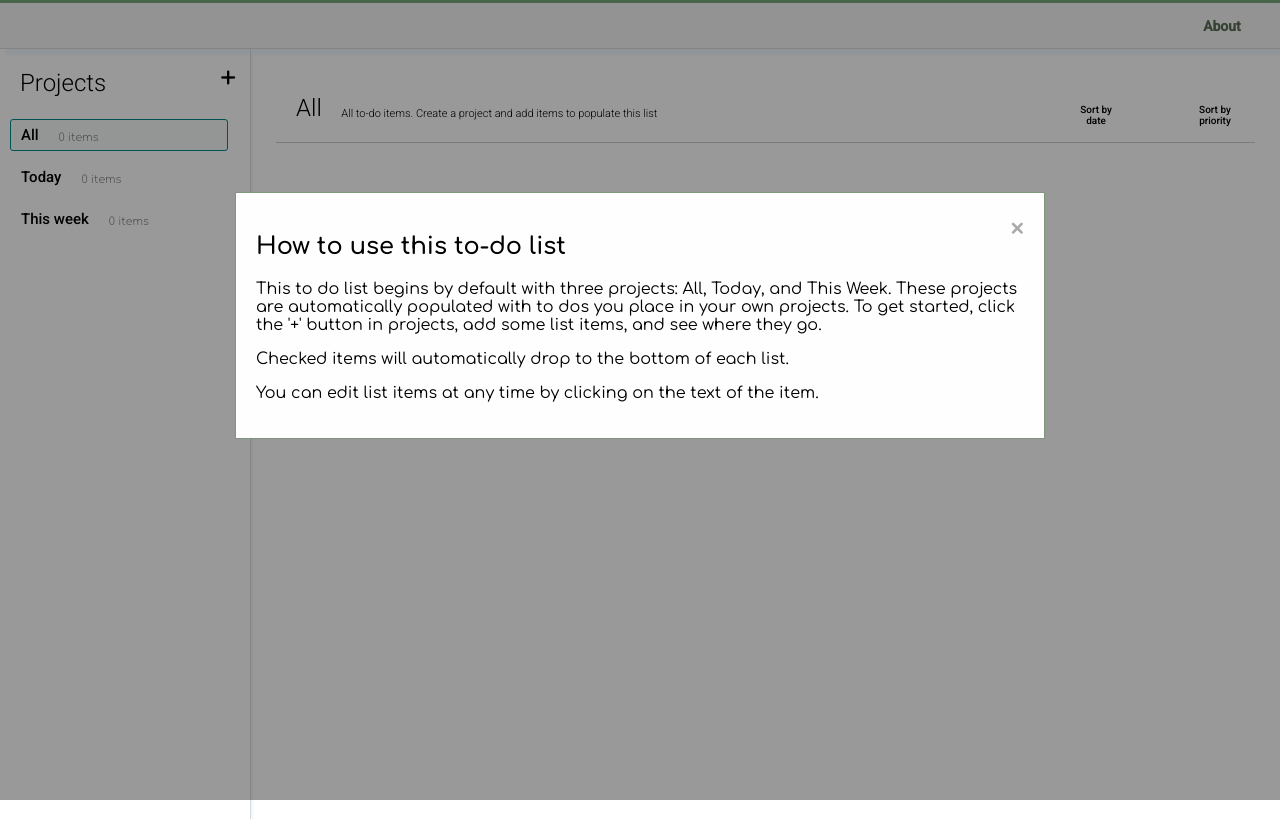
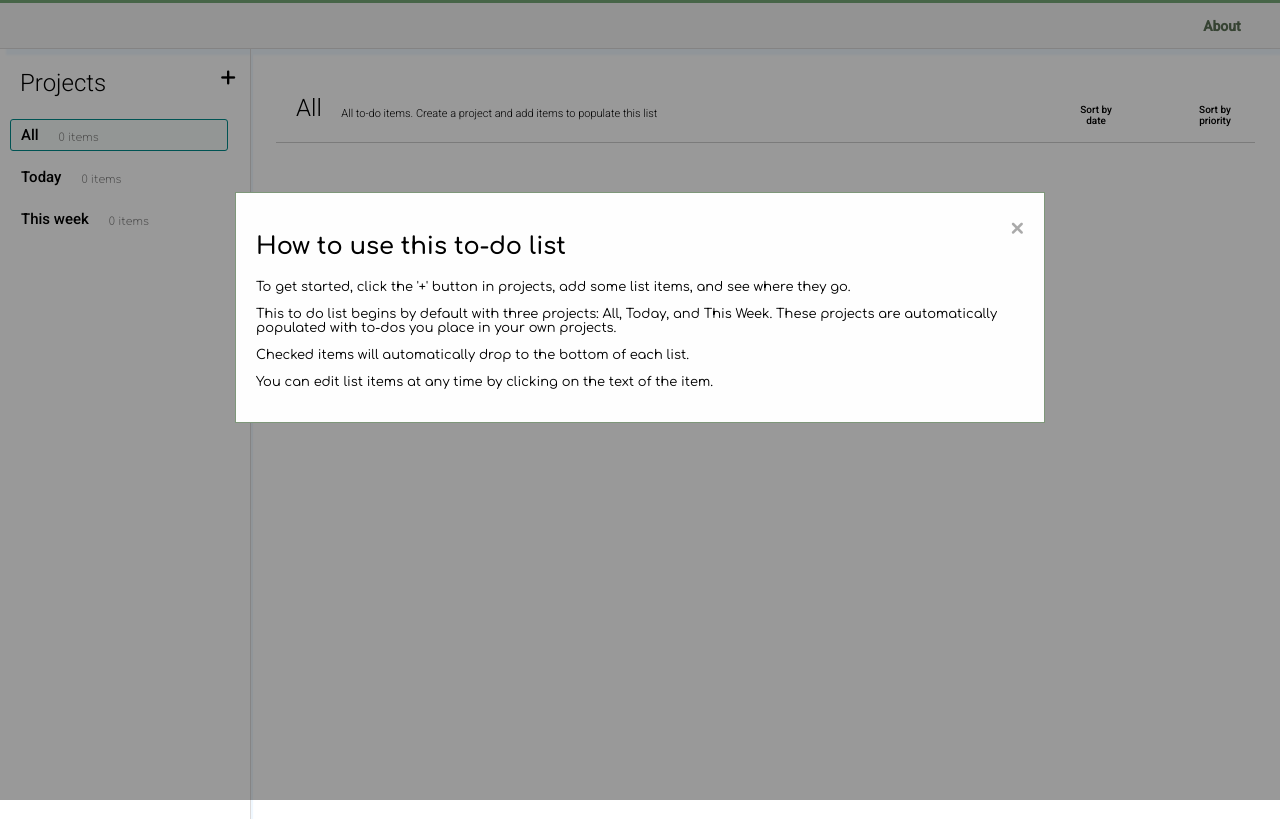
Before and after one commit to rypmaloney/clean-to-do, a website built with webpack: page dist/index.html in a window 1280 px wide. Both pictures are taken after a click on the element "About". Built offline with nearby package versions, Linux system fonts and the light colour scheme.

Commit message:
Updated about text

```diff
--- a/dist/index.html
+++ b/dist/index.html
@@ -22,7 +22,8 @@
       <div class="about-content">
         <span id = 'closeModal' class="close">&times;</span>
         <h2>How to use this to-do list</h2>
-        <p>This to do list begins by default with three projects: All, Today, and This Week. These projects are automatically populated with to dos you place in your own projects. To get started, click the '+' button in projects, add some list items, and see where they go.</p>
+        <p>To get started, click the '+' button in projects, add some list items, and see where they go.</p>
+        <p>This to do list begins by default with three projects: All, Today, and This Week. These projects are automatically populated with to-dos you place in your own projects. </p>
         <p>Checked items will automatically drop to the bottom of each list.</p>
         <p>You can edit list items at any time by clicking on the text of the item.</p>
       </div>
--- a/dist/style.css
+++ b/dist/style.css
@@ -500,6 +500,10 @@ body {
     width: 60%;
   }
 
+  .about-content > p {
+      font-size: 13px;
+  }
+
   .close {
     color: #aaa;
     float: right;
```
